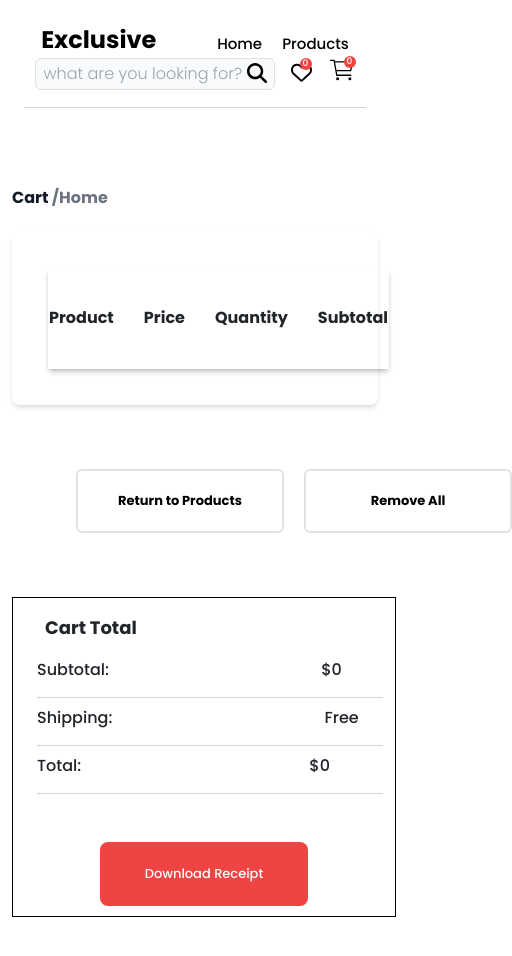
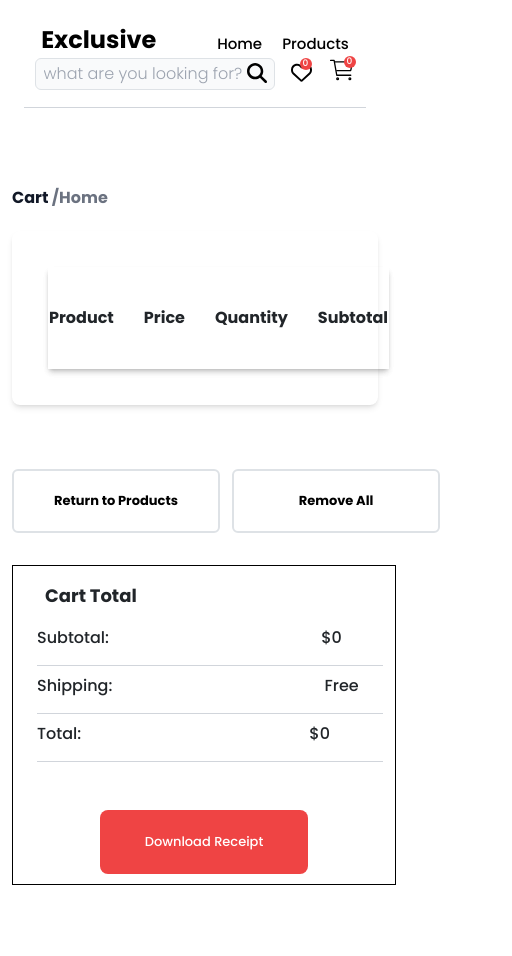
Before and after one commit to Rimsha23/Exclusive-e-commerce-website-react-js-redux-toolkit, a React (Create React App) app: page /cart in a window 390 px wide. Shown: the top 956 px of the page, 512 px wide, since content can reach past the window. After the commit the page ends 933 px from the top, so only its background shows below. Built offline with nearby package versions, Linux system fonts and the light colour scheme; the HTML template or start-up script is replaced by a standard one.

Commit message:
React-redux

```diff
--- a/package.json
+++ b/package.json
@@ -20,7 +20,6 @@
     "react-redux": "^8.1.3",
     "react-router-dom": "^6.18.0",
     "react-scripts": "5.0.1",
-    "react-to-print": "^2.14.15",
     "redux-persist": "^6.0.0",
     "web-vitals": "^2.1.4"
   },
--- a/src/App.css
+++ b/src/App.css
@@ -1,6 +1,7 @@
 .App {
   text-align: center;
   font-family: 'Poppins', sans-serif;
+
 }
 
 .App-logo {
@@ -37,3 +38,6 @@
     transform: rotate(360deg);
   }
 }
+input[type=number]::-webkit-inner-spin-button {
+  opacity: 1
+}
--- a/src/components/Banner/index.js
+++ b/src/components/Banner/index.js
@@ -14,10 +14,10 @@ const Banner = () => {
             <p className='text-white text-lg font-normal pt-2'>iPhone 14 Series</p>
           </div>
           <div className='absolute ml-8 mt-28'>
-            <p className='text-5xl font-medium leading-14'>Up to 10% off Voucher</p>
+            <p className='lg:text-4xl text-3xl font-semibold'>Up to 10% off Voucher</p>
           </div>
           <div className='absolute ml-8 mt-56'>
-            <button className='hover:underline hover:underline-offset-8'>
+            <button className='hover:underline hover:underline-offset-8 mt-auto'>
               Shop Now <span ><FontAwesomeIcon icon={faArrowRight} /></span>
             </button>
           </div>
--- a/src/components/cartItems/index.js
+++ b/src/components/cartItems/index.js
@@ -33,7 +33,7 @@ const CartItem = () => {
 
             >
               <td className="table-cell">
-                <div className="flex relative items-center group">
+                <div className="flex relative items-center group ">
                 <img
                     src={item.image}
                     alt={item.title}
@@ -60,7 +60,7 @@ const CartItem = () => {
                 <input
                   type="number"
                   value={item.quantity}
-                  className='h-6 w-16 border-[2px] border-gray-500'
+                  className='h-8 w-16 border-[2px] border-gray-500'
                   onChange={(e) => handleQuantityChange(item.id, e)}
                 />
               </td>
--- a/src/pages/CartPage/index.js
+++ b/src/pages/CartPage/index.js
@@ -45,14 +45,14 @@ const CartPage = () => {
       <div id='cart-page'>
 
         <CartItem />
-        <div className='flex lg:flex-row flex-row sm:flex-col m-16'>
+        <div className='flex lg:flex-row flex-row sm:flex-col mt-16'>
           <div>
             <Link to={'/products'}>
               <Button  variant='white' >Return to Products</Button>
             </Link>
           </div>
           <div className='lg:ml-96 sm:mt-4 md:mt-0 lg:mt-0 '>
-            <Button  className='lg:ml-28 ml-5' variant='white' onClick={handleRemoveAll}>Remove All</Button>
+            <Button  className='lg:ml-28 ml-3' variant='white' onClick={handleRemoveAll}>Remove All</Button>
 
           </div>
         </div>
```
Also changed, not shown: 1 other file (tests, documents, lock files or other folders).
